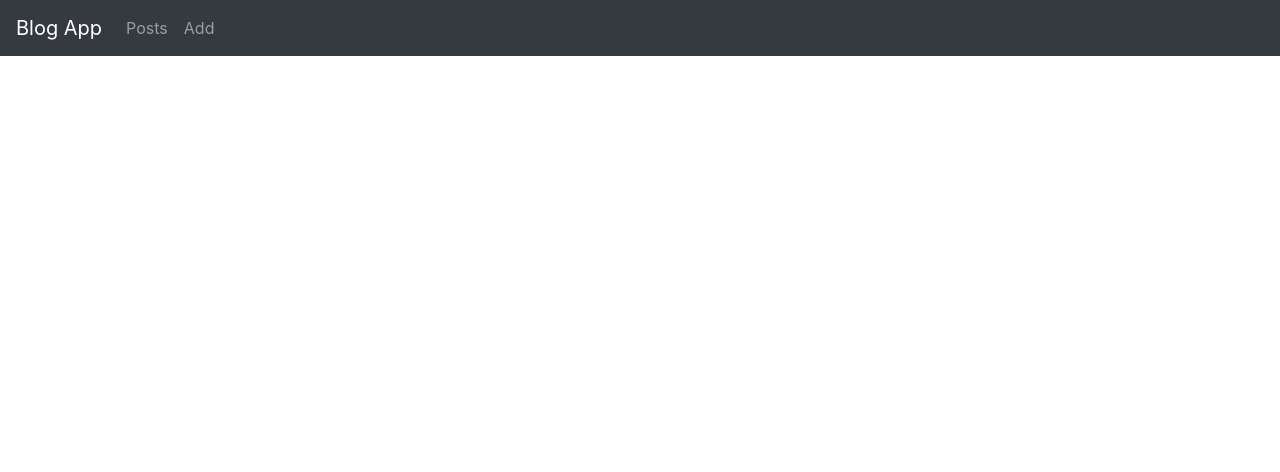
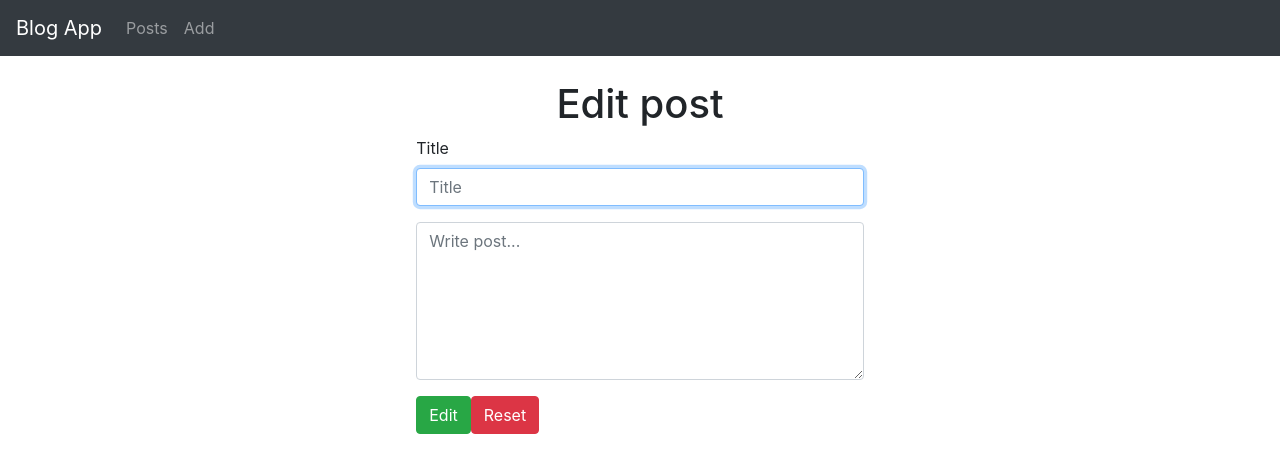
Before and after one commit to NatasaRadovanovic/blog-app, a Vue app: page /edit/1 in a window 1280 px wide. Shown: the top 472 px of the page. Built offline with nearby package versions, Linux system fonts and the light colour scheme; no server answers.

Commit message:
zadatak7

```diff
--- a/src/components/PostForm.vue
+++ b/src/components/PostForm.vue
@@ -2,7 +2,7 @@
    <div><br>
        <h1 style="text-align:center" v-if="(!this.$route.params.id)">Add post</h1>
         <h1 style="text-align:center" v-else>Edit post</h1>
-    <form class="formWrapp" @submit.prevent="onSubmit" @reset='reset'>
+    <form class="formWrapp" @submit.prevent="onSubmit" @reset='reset' >
         <div class="form-group">
             <label for="title">Title</label>
             <input v-validate="'required|min:2'" autofocus name="title" type="text" class="form-control" id="title" aria-describedby="emailHelp"
@@ -18,7 +18,7 @@
                 {{ errors.first('text') }}
             </div>
         </div>
-       <button v-if="(this.$route.params.id)" class="btn btn-success" >Done</button>
+       <button v-if="(this.$route.params.id)" class="btn btn-success" @click='editPost' >Edit</button>
         <button v-else class="btn btn-success" :disabled="this.errors.items.length !== 0">Submit</button>
         <input class="btn btn-danger" type="reset" value="Reset" />
         </form>
@@ -33,6 +33,7 @@ export default {
       post:Object
   },
 
+
   methods:{
       onSubmit(){
         if(this.errors.items){
@@ -43,6 +44,10 @@ export default {
       reset(){
           this.$emit('reset')
       },
+
+      editPost(){
+          this.$emit('editPost')
+      }
   }
 }
 </script>
--- a/src/components/Posts.vue
+++ b/src/components/Posts.vue
@@ -5,6 +5,7 @@
         <h5 class="card-title">{{ post.title }}</h5>
         <p class="card-text">{{ post.text }}</p>
         <router-link :to="{name: 'single-post', params: {id:post.id} }">View Post</router-link>
+        <router-link :to="{name: 'add-post', params: {id:post.id} }">Edit</router-link>
       </div>
       </div>
     </div>
--- a/src/containers/AddPost.vue
+++ b/src/containers/AddPost.vue
@@ -2,7 +2,8 @@
   <div>
     <PostForm :post='post'
               @onSubmit='onSubmit'
-              @reset='reset'/>
+              @reset='reset'
+              @editPost='editPost'/>
   </div>
 </template>
 
@@ -16,20 +17,41 @@ export default {
   components: {
     PostForm,
   },
+
   data(){
       return{
           post:this.getDefaultPost()
       }
   },
+
+ created(){
+    if(this.$route.params.id){
+      posts.get(this.$route.params.id)
+      .then(response => (this.post = response.data))
+      .catch(err => console.log(err))
+    }
+  },
+
  methods: {
      onSubmit(){
+       this.$route.params.id ? this.editPost() : this.addPost()
+      },
 
-        posts.add(this.post)
+  addPost(){
+       posts.add(this.post)
       .then(response => {
         this.$router.push('/posts')
       })
        .catch(err => console.log(err))
-    },
+  },
+
+  editPost(){
+    posts.edit(this.post)
+    .then(response => {
+      this.$router.push('/posts')
+    })
+    .catch(err => console.log(err))
+  },
 
     reset(){
       this.post = this.getDefaultPost()
--- a/src/router.js
+++ b/src/router.js
@@ -17,6 +17,7 @@ export default new Router({
         {path: '/', redirect: 'posts',  name:'home'},
         {path: '/posts', component: AppPosts, name: 'posts'},
         {path: 'posts/:id', component: AppSinglePost, name: 'single-post'},
-        {path: '/add', component: AddPost, name: 'add-post' }
+        {path: '/add', component: AddPost, name: 'add-post' },
+        {path: '/edit/:id', component: AddPost, name: 'edit-post' }
       ]
 })
--- a/src/services/Posts.js
+++ b/src/services/Posts.js
@@ -17,6 +17,10 @@ export default class Posts{
         return axios.post('posts', post)
     }
 
+    edit(post){
+        return axios.put(`posts/${post.id}`,post)
+    }
+
 }
 
 export const posts = new Posts();
```
